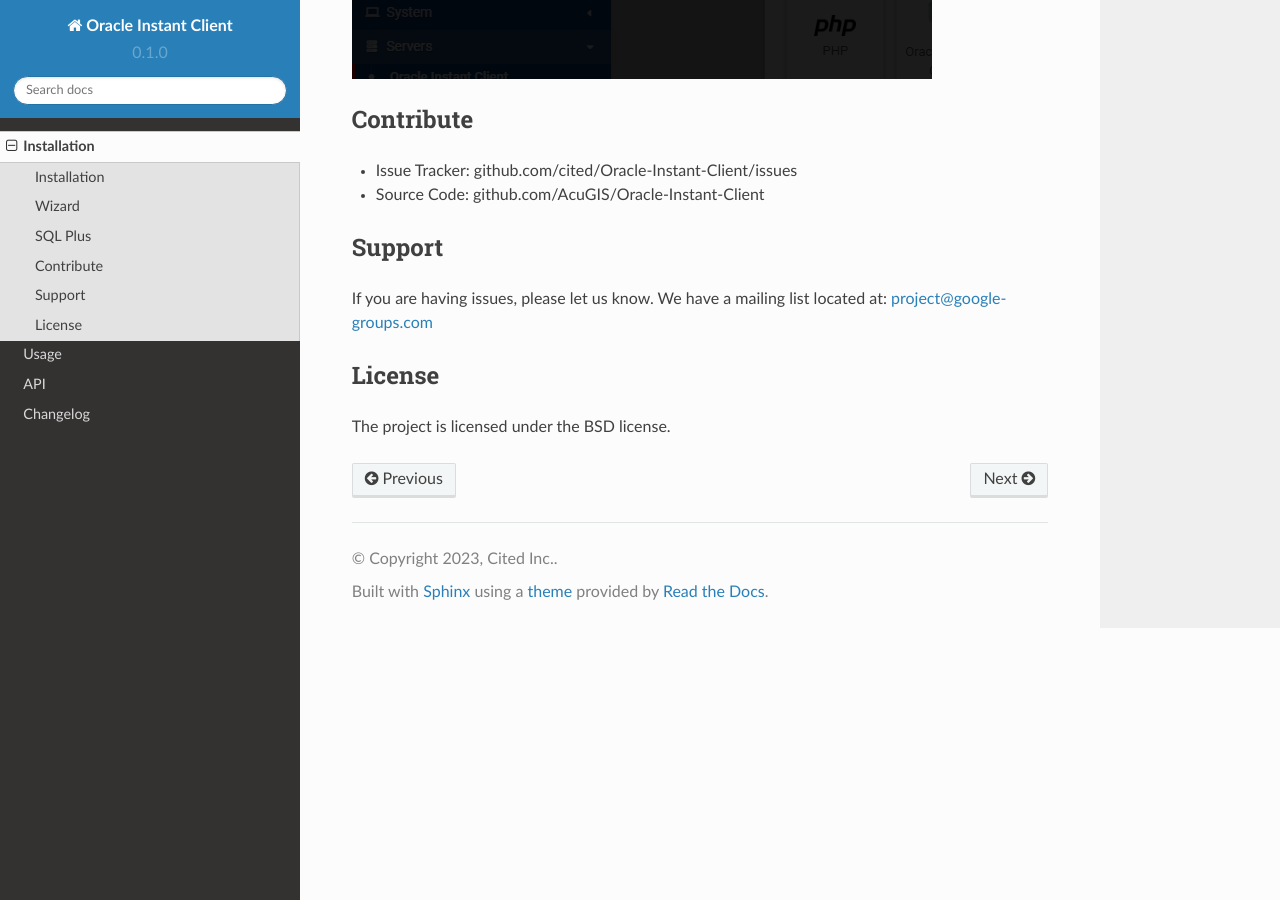
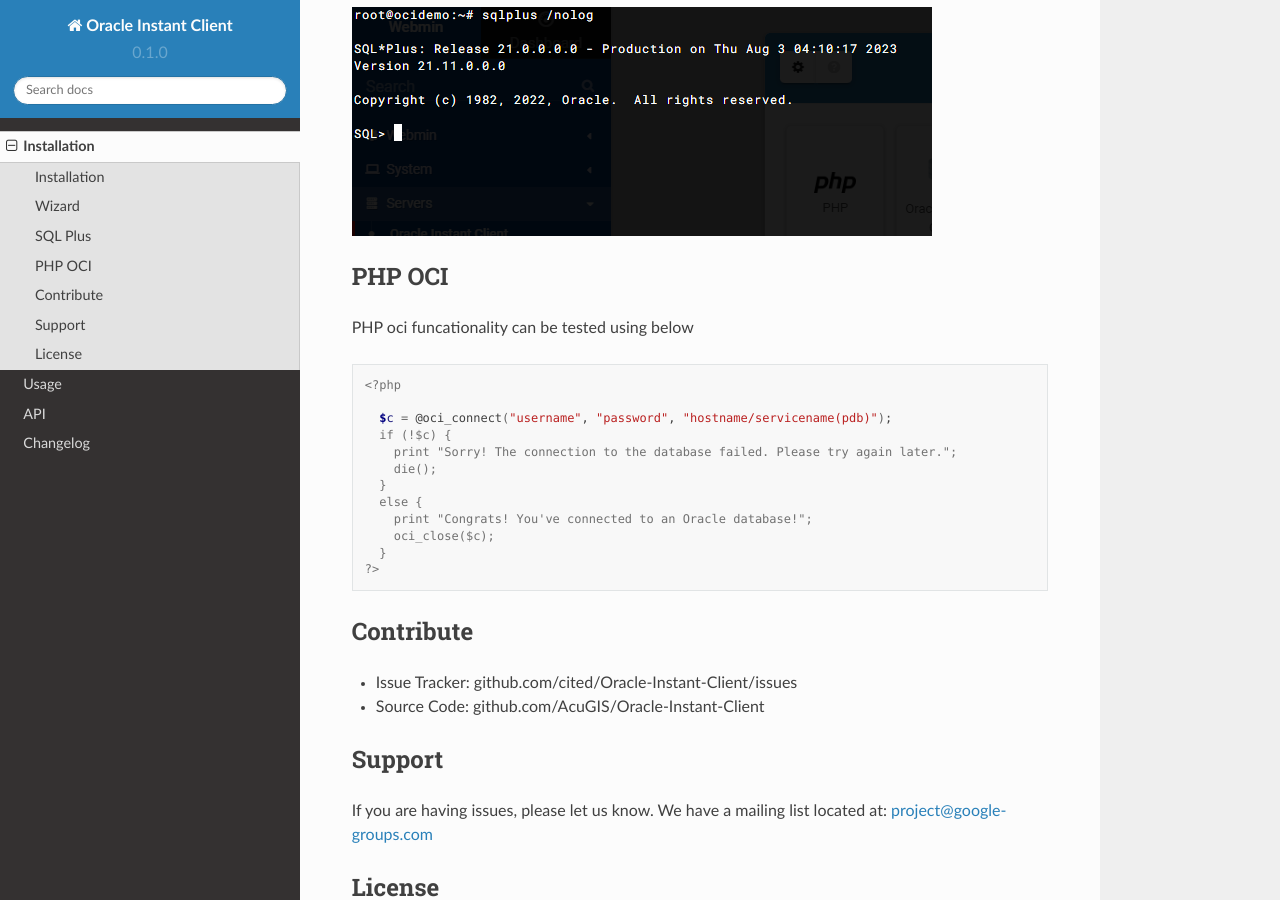
Before and after one commit to cited/Oracle-Instant-Client, a Sphinx documentation site: the page built from docs/install.rst, in a window 1280 px wide and 900 px high, scrolled down 2523 px. Built offline with Sphinx 7.4.7 and the Read the Docs theme 2.0.0, drawn with Linux system fonts in a browser that asks for light colours; some of the changed text lies outside the part shown.

Commit message:
Update install.rst

```diff
--- a/docs/install.rst
+++ b/docs/install.rst
@@ -32,11 +32,15 @@
 Wizard
 -------
 
-Once the module is installed, go to Servers >> Oracle Instant Client and click through the Wizard
+Once the module is installed, go to Servers >> Oracle Instant Client
 
-.. image:: _static/5.png
+.. image:: _static/1.png
 
-Select the packages to install
+Click throught the Set Up Wizard
+
+.. image:: _static/Setup-2.png
+
+Select the package(s) you want to install
 
 .. image:: _static/6.png
 
@@ -56,6 +60,28 @@
 
 .. image:: _static/9.png
 
+
+PHP OCI
+-----------------
+
+PHP oci funcationality can be tested using below
+
+.. code-block:: console
+
+    <?php
+
+      $c = @oci_connect("username", "password", "hostname/servicename(pdb)");
+      if (!$c) {
+        print "Sorry! The connection to the database failed. Please try again later.";
+        die();
+      }
+      else {
+        print "Congrats! You've connected to an Oracle database!";
+        oci_close($c);
+      }
+    ?>
+
+
 Contribute
 ----------
 
```
